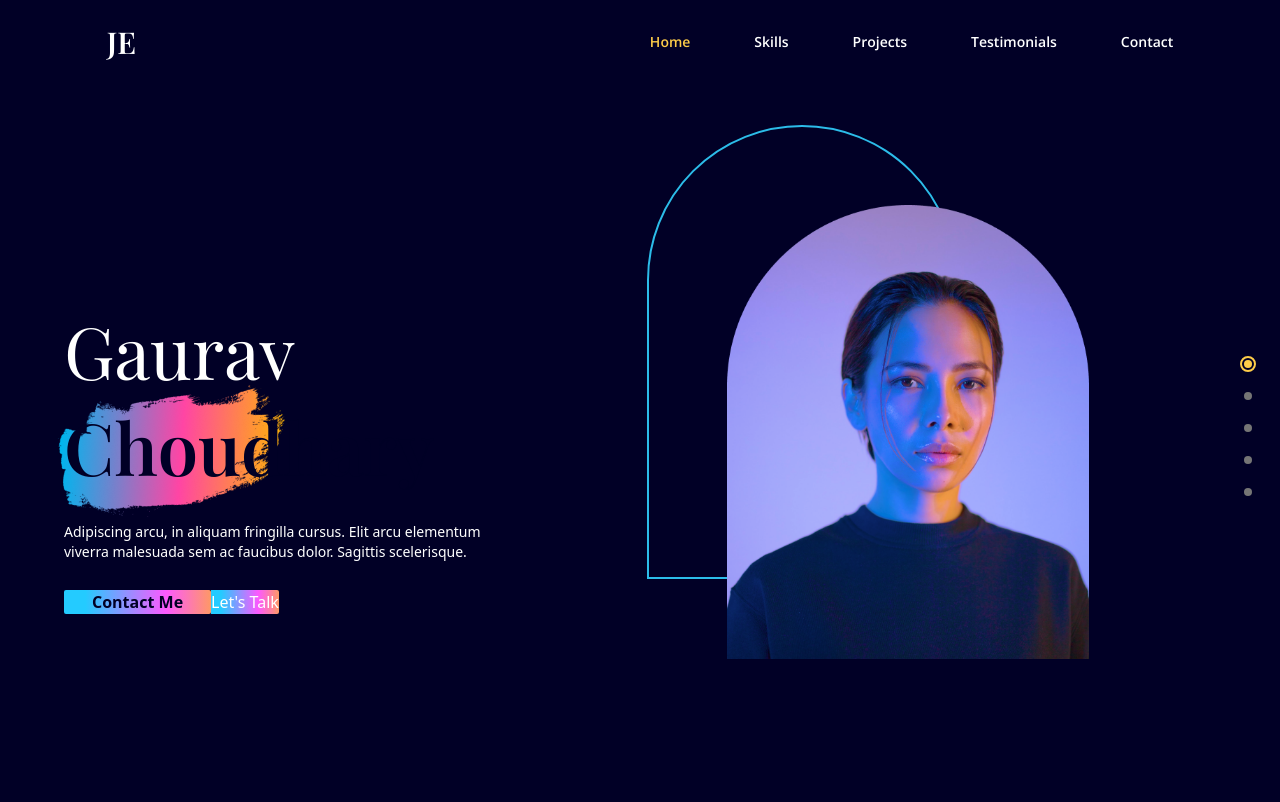
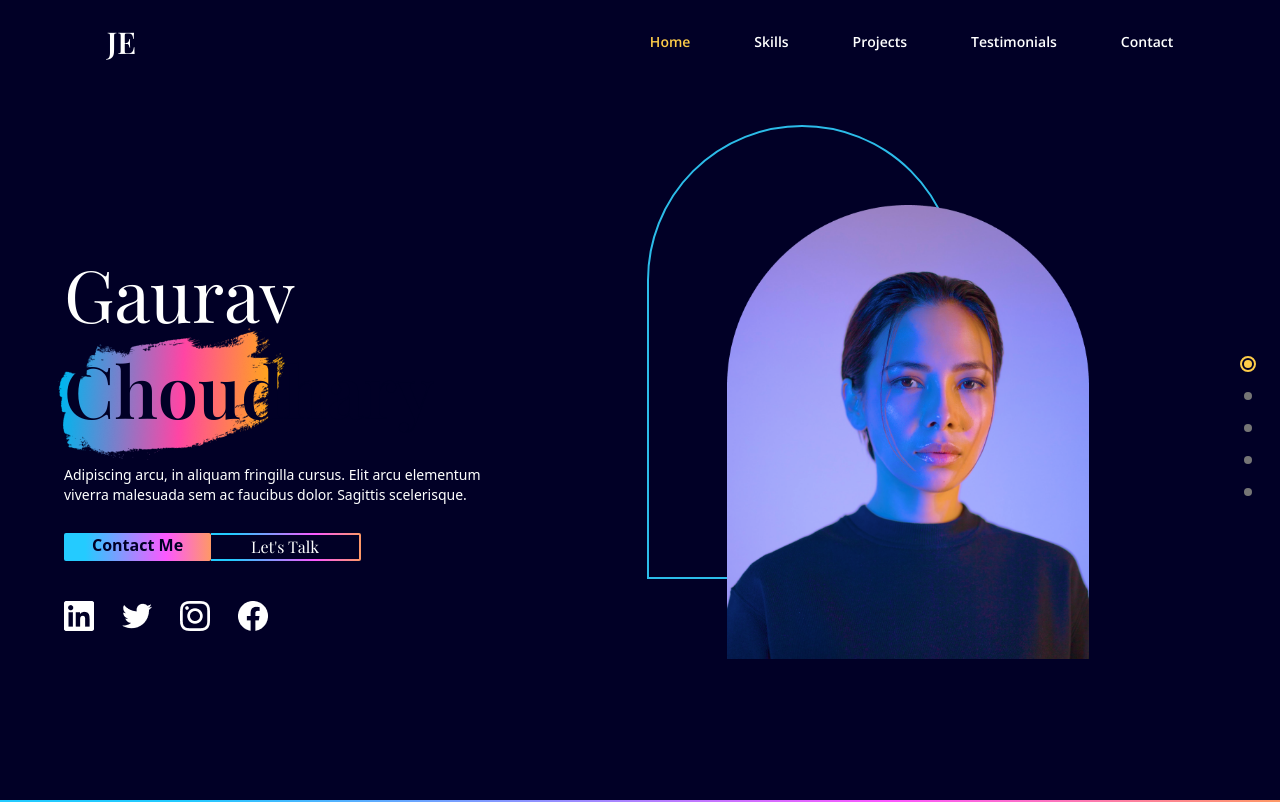
Before and after one commit to Gaurav-Choudhary2113/vite-portfolio, a React app: page / in a window 1280 px wide. Built offline with nearby package versions, Linux system fonts and the light colour scheme; the HTML template or start-up script is replaced by a standard one.

Commit message:
Landing Page done

```diff
--- a/src/App.jsx
+++ b/src/App.jsx
@@ -1,7 +1,8 @@
-import Navbar from "./Components/Navbar";
-import DotGroup from "./Components/DotGroup";
-import Landing from "./Components/Landing";
+import Navbar from "./Scenes/Navbar";
+import DotGroup from "./Scenes/DotGroup";
+import Landing from "./Scenes/Landing";
 import { useEffect, useState } from "react";
+import LineGradient from "./Components/LineGradient";
 import useMediaQuery from "./hooks/useMediaQuery";
 
 function App() {
@@ -32,6 +33,7 @@ function App() {
         {isAboveMediumScreens && <DotGroup selectedPage={selectPage} />}
         <Landing setSelectedPage={setSelectPage} />
       </div>
+      <LineGradient />
     </div>
   );
 }
--- /dev/null
+++ b/src/Components/LineGradient.jsx
@@ -0,0 +1,4 @@
+const LineGradient = ({ width = "w-full" }) => {
+  return <div className={`h-0.5 ${width} bg-gradient-rainblue`}></div>;
+};
+export default LineGradient;
--- /dev/null
+++ b/src/Components/SocialMediaIcons.jsx
@@ -0,0 +1,39 @@
+const SocialMediaIcons = () => {
+  return (
+    <div className="flex justify-center md:justify-start my-10 gap-7">
+      <a
+        className="hover:opacity-50 transition duration-500"
+        href="https://www.linkedin.com/in/gaurav-choudhary-0a5218254/"
+        target="_blank"
+        rel="noreferrer"
+      >
+        <img src="src/assets/linkedin.png" alt="linkedin-link" />
+      </a>
+      <a
+        className="hover:opacity-50 transition duration-500"
+        href="https://twitter.com/home"
+        target="_blank"
+        rel="noreferrer"
+      >
+        <img src="src/assets/twitter.png" alt="twitter-link" />
+      </a>
+      <a
+        className="hover:opacity-50 transition duration-500"
+        href="https://www.instagram.com/"
+        target="_blank"
+        rel="noreferrer"
+      >
+        <img src="src/assets/instagram.png" alt="instagram-link" />
+      </a>
+      <a
+        className="hover:opacity-50 transition duration-500"
+        href="https://www.facebook.com/"
+        target="_blank"
+        rel="noreferrer"
+      >
+        <img src="src/assets/facebook.png" alt="facebook-link" />
+      </a>
+    </div>
+  );
+};
+export default SocialMediaIcons;
--- a/src/Components/Landing.jsx
+++ b/src/Scenes/Landing.jsx
@@ -1,5 +1,6 @@
 import useMediaQuery from "../hooks/useMediaQuery";
 import AnchorLink from "react-anchor-link-smooth-scroll";
+import SocialMediaIcons from "../Components/SocialMediaIcons";
 import { motion } from "framer-motion";
 
 const Landing = ({ setSelectedPage }) => {
@@ -76,11 +77,25 @@ const Landing = ({ setSelectedPage }) => {
             Contact Me
           </AnchorLink>
           <AnchorLink
-            className="rounded-r-sm bg-gradient-rainblue"
+            className="rounded-r-sm bg-gradient-rainblue py-0.5 pr-0.5"
             onClick={() => setSelectedPage("contact")}
           >
-            <div>Let's Talk</div>
+            <div className="bg-deep-blue hover:text-red transition duration-500 w-full h-full flex items-center justify-center font-playfair px-10">
+              <div>Let's Talk</div>
+            </div>
           </AnchorLink>
+        </motion.div>
+        <motion.div
+          initial="hidden"
+          whileInView="visible"
+          viewport={{ once: true, amount: 0.5 }}
+          transition={{ delay: 0.4, duration: 0.5 }}
+          variants={{
+            hidden: { opacity: 0, x: -50 },
+            visible: { opacity: 1, x: 0 },
+          }}
+        >
+          <SocialMediaIcons />
         </motion.div>
       </div>
     </section>
```
Also changed, not shown: src/Scenes/DotGroup.jsx (renamed from src/Components/DotGroup.jsx), src/Scenes/Navbar.jsx (renamed from src/Components/Navbar.jsx).
